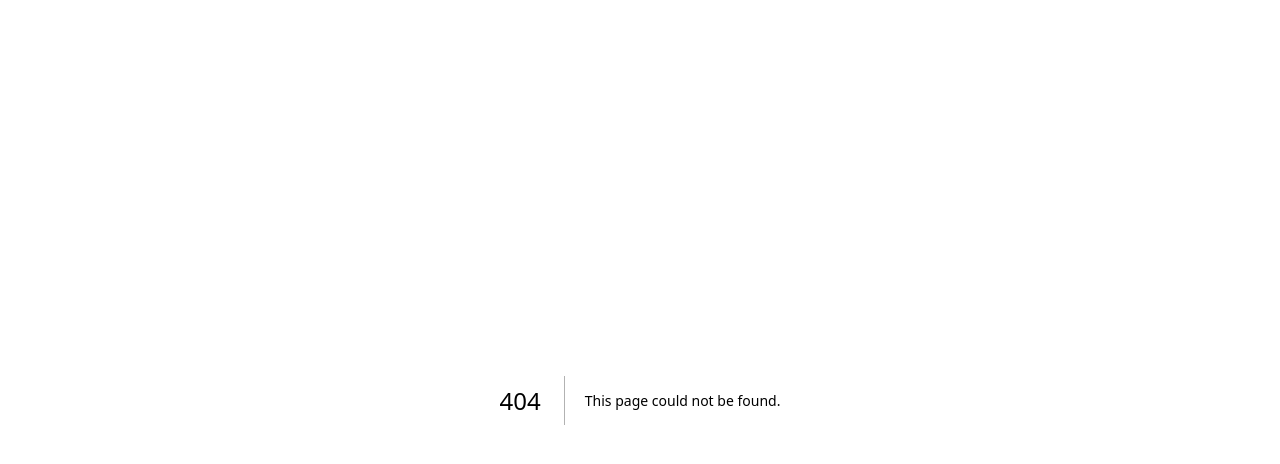
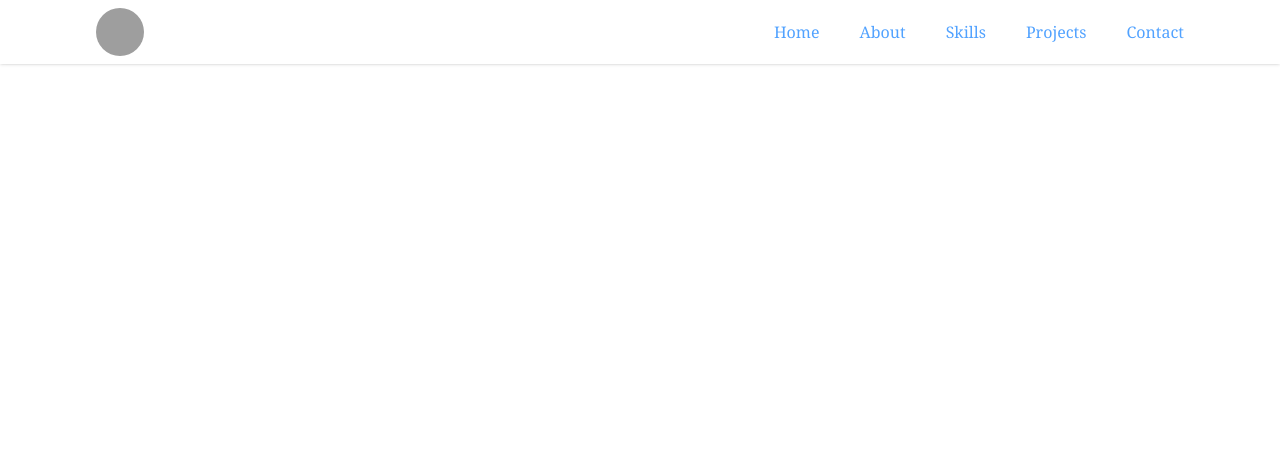
Before and after one commit to somnath-a612/cliend, a Next.js app: page /navber in a window 1280 px wide. Before the commit this address had no page. Shown: the top 464 px of the page. Built offline with nearby package versions, Linux system fonts and the light colour scheme; grey boxes are pictures that could not be loaded.

Commit message:
navber set

```diff
--- /dev/null
+++ b/app/about/page.tsx
@@ -0,0 +1,11 @@
+'use cliend';
+
+import React from 'react'
+
+function page() {
+  return (
+    <div>About page</div>
+  )
+}
+
+export default page
--- /dev/null
+++ b/app/asseast/page.tsx
@@ -0,0 +1,22 @@
+export const navber  = [
+    {
+        name: "Home",
+        href: "/",
+    },
+    {
+        name: "About",
+        href: "/about",
+    },
+    {
+        name: "Skills",
+        href: "/skills",
+    },
+    {
+        name: "Projects",
+        href: "/projects",
+    },
+    {
+        name: "Contact",
+        href: "/contact",
+    }
+]
--- /dev/null
+++ b/app/navber/page.tsx
@@ -0,0 +1,70 @@
+'use client';
+
+import  { useState } from 'react'
+import { Menu, X } from "lucide-react"
+import { motion } from "framer-motion"
+import { navber } from '../asseast/page'
+
+
+function page() {
+
+    const [hideNavber, setHideNavber] = useState(false)
+
+  return (
+
+        <nav className=" font-serif px-12 md:px-24 py-2 items-center  shadow fixed z-9 w-full mx-auto backdrop-blur-md transition-all duration-300">
+            <div className="flex justify-between items-center ">
+                <img src="/images/sss.png" alt="" className="rounded-full size-12" />
+
+                <ul className="hidden md:flex gap-10 ">
+                    {
+                        navber.map((items, index) => (
+                            <a key={index} href={items.href} className="text-blue-400 transition duration-300 hover:text-blue-600 hover:scale-110">{items.name}</a>
+                        ))
+                    }
+                </ul>
+                {!hideNavber ? <Menu className="md:hidden cursor-pointer" onClick={() => setHideNavber(!hideNavber)} /> : <X className="md:hidden cursor-pointer" onClick={() => setHideNavber(!hideNavber)} />}
+
+
+            </div>
+            {hideNavber &&
+                <motion.div
+                    initial={{
+                        height: 0,
+                        opacity: 0
+                    }}
+                    animate={{
+                        height: "auto",
+                        opacity: 1
+                    }}
+                    exit={{
+                        height: 0,
+                        opacity: 0
+                    }}
+                    transition={{
+                        duration: 0.3,
+                        ease: "easeInOut"
+                    }}
+                    className="overflow-hidden"
+                >
+                    <ul className="flex flex-col md:hidden gap-3 py-2">
+                        {navber.map((items, index) => (
+                            <a
+                                key={index}
+                                href={items.href}
+                                className="text-muted-foreground"
+                            >
+                                {items.name}
+                            </a>
+                        ))}
+                    </ul>
+                </motion.div>}
+
+
+
+        </nav >
+
+    )
+}
+
+export default page
--- a/package.json
+++ b/package.json
@@ -9,6 +9,8 @@
     "lint": "eslint"
   },
   "dependencies": {
+    "framer-motion": "^13.4.6",
+    "lucide-react": "^1.48.0",
     "next": "16.3.7",
     "react": "19.2.8",
     "react-dom": "19.2.8"
```
Also changed, not shown: 2 other files (tests, documents, lock files or other folders).
